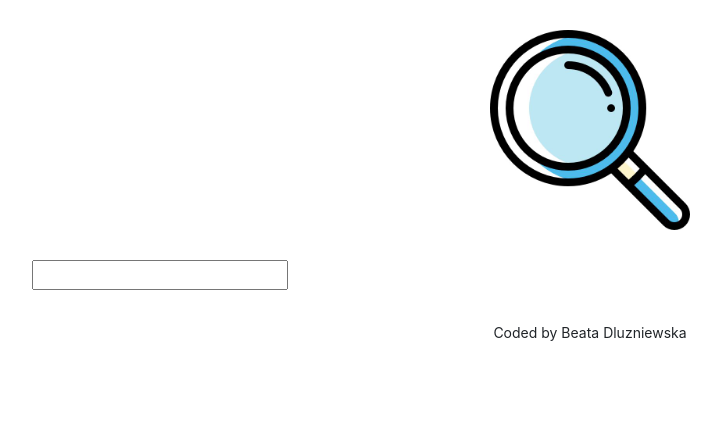
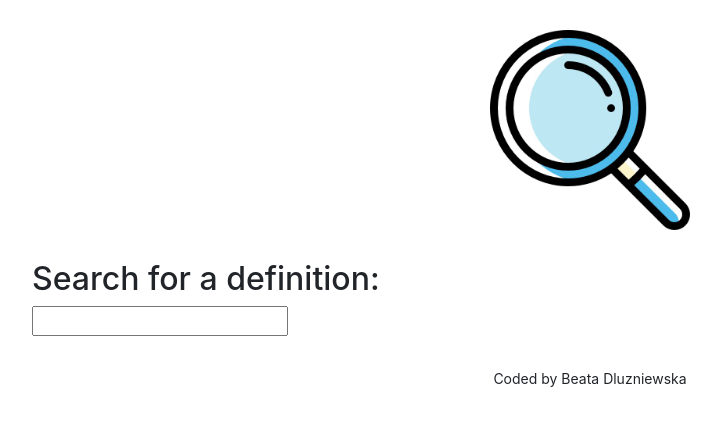
Before and after one commit to beatadluzniewska/dictionary-react, a React (Create React App) app: page / in a window 1280 px wide. Shown: the top 426 px of the page, without its empty margins (50-771 px from the left). Built offline with nearby package versions, Linux system fonts and the light colour scheme.

Commit message:
updated header

```diff
--- a/src/App.js
+++ b/src/App.js
@@ -14,6 +14,7 @@ function App() {
                     />
                 </header>
                 <main>
+                    <h2>Search for a definition:</h2>
                     <Dictionary />
                 </main>
                 <footer className="App-footer">
```
